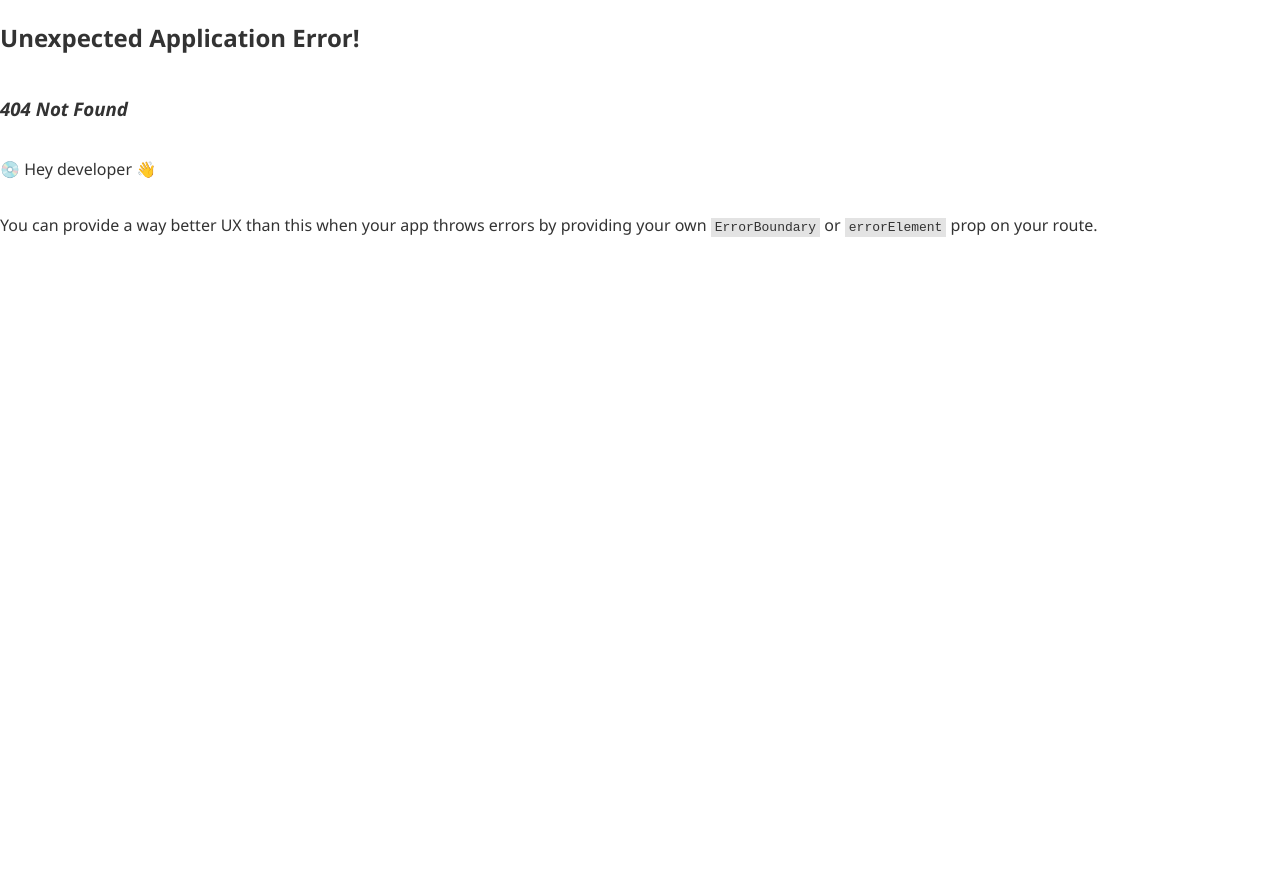
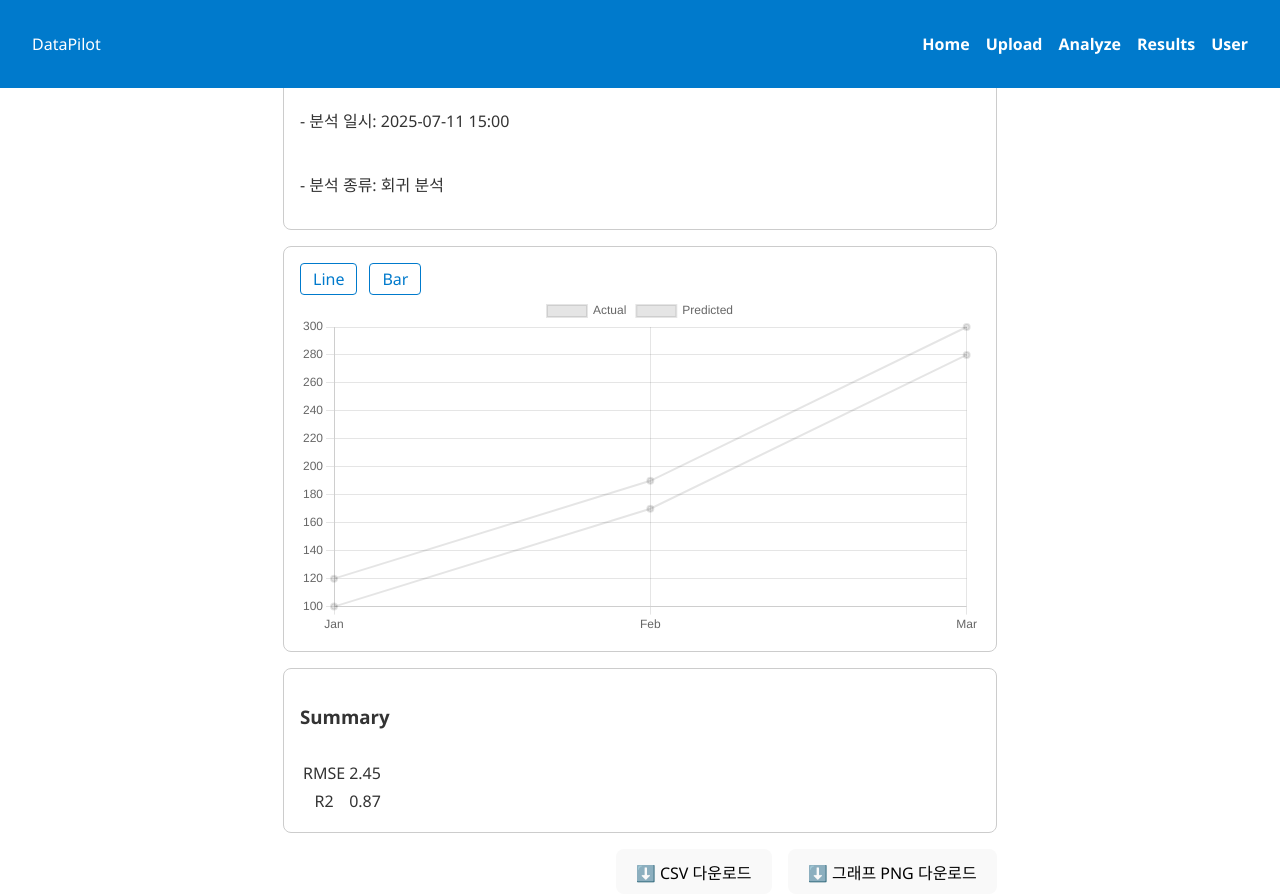
Before and after one commit to choijinkyung/DataPilot-AI-based-Data-Analytics-Platform, a React (Vite) app in the folder frontend/: page /results in a window 1280 px wide. Before the commit this address had no page. Before the commit the page ends 800 px from the top, so only its background shows below. Built offline with nearby package versions, Linux system fonts and the light colour scheme; sample sign-in values are in the browser's storage.

Commit message:
Result Page UI Prototype

```diff
--- a/frontend/package.json
+++ b/frontend/package.json
@@ -11,7 +11,9 @@
   },
   "dependencies": {
     "axios": "^1.10.0",
+    "chart.js": "^4.5.0",
     "react": "^19.1.0",
+    "react-chartjs-2": "^5.3.0",
     "react-dom": "^19.1.0",
     "react-dropzone": "^14.3.8",
     "react-router-dom": "^7.6.3",
--- a/frontend/src/features/results/Result.module.scss
+++ b/frontend/src/features/results/Result.module.scss
@@ -1,3 +1,55 @@
 @use '@styles/abstracts/variables' as *;
 @use '@styles/abstracts/mixins' as *;
 @use "sass:color";
+
+.header {
+    @include card;
+    margin-bottom: $gap;
+    @include flex(column);
+}
+
+.chartTabs {
+    @include card;
+    margin-bottom: $gap;
+}
+
+.tabNav {
+    @include flex(row, 0.75rem);
+
+    button {
+        background: transparent;
+        border: 1px solid $color-primary;
+        color: $color-primary;
+        border-radius: $radius/2;
+        padding: 0.25rem 0.75rem;
+        cursor: pointer;
+
+        &.active {
+            background: $color-primary;
+            color: $font-color-base;
+        }
+    }
+}
+
+.chartBox {
+    height: 340px;
+
+    canvas,
+    svg {
+        width: 100%;
+        height: 100%;
+    }
+}
+
+.bottomBar {
+    @include flex(row, 1rem, center, flex-end);
+
+    .btn {
+        background: $color-primary;
+        border: none;
+        color: $font-color-base;
+        border-radius: $radius/2;
+        padding: 0.4rem 1rem;
+        cursor: pointer;
+    }
+}
--- a/frontend/src/features/results/ResultsContent.tsx
+++ b/frontend/src/features/results/ResultsContent.tsx
@@ -0,0 +1,80 @@
+// components/ResultContent.tsx
+import React from 'react';
+import styles from './Result.module.scss';
+
+type Props = {
+  fileName: string;
+  runAt: string;
+  analysisType: string;
+
+  tabs: string[];
+  activeTab: string;
+  onTabChange: (t: string) => void;
+
+  ChartElement: React.ReactNode; // 그래프 컴포넌트 (canvas/svg)
+
+  summary: Record<string, number>;
+  onCsvDownload: () => void;
+  onPngDownload: () => void;
+};
+
+export default function ResultContent({
+  fileName,
+  runAt,
+  analysisType,
+  tabs,
+  activeTab,
+  onTabChange,
+  ChartElement,
+  summary,
+  onCsvDownload,
+  onPngDownload,
+}: Props) {
+  return (
+    <div>
+      {/* 상단 메타정보 */}
+      <section className={styles.header}>
+        <h2>📊 분석 결과: “{fileName}”</h2>
+        <p>- 분석 일시: {runAt}</p>
+        <p>- 분석 종류: {analysisType}</p>
+      </section>
+
+      {/* 차트 탭 */}
+      <section className={styles.chartTabs}>
+        <nav className={styles.tabNav}>
+          {tabs.map(t => (
+            <button
+              key={t}
+              className={activeTab === t ? 'active' : ''}
+              onClick={() => onTabChange(t)}
+            >
+              {t}
+            </button>
+          ))}
+        </nav>
+        <div className={styles.chartBox}>{ChartElement}</div>
+      </section>
+
+      {/* 요약 테이블 */}
+      <section className={styles.header}>
+        <h3>Summary</h3>
+        <table>
+          <tbody>
+            {Object.entries(summary).map(([k, v]) => (
+              <tr key={k}>
+                <td>{k}</td>
+                <td>{v}</td>
+              </tr>
+            ))}
+          </tbody>
+        </table>
+      </section>
+
+      {/* 하단 다운로드 */}
+      <section className={styles.bottomBar}>
+        <button className="btn" onClick={onCsvDownload}>⬇️ CSV 다운로드</button>
+        <button className="btn" onClick={onPngDownload}>⬇️ 그래프 PNG 다운로드</button>
+      </section>
+    </div>
+  );
+}
--- a/frontend/src/features/results/ResultsPage.tsx
+++ b/frontend/src/features/results/ResultsPage.tsx
@@ -0,0 +1,76 @@
+// pages/ResultPage.tsx
+import React, { useEffect, useRef, useState ,useMemo} from 'react';
+import { Line,Bar } from 'react-chartjs-2';
+import '@/utils/chartRegister'; // Chart.js 플러그인 등록
+
+import ResultContent from './ResultsContent';
+import { downloadCsv, downloadPng } from '@/utils/fileDownload';
+
+export default function ResultPage() {
+  const fileName = 'sales.csv';
+  const runAt = '2025-07-11 15:00';
+  const analysisType = '회귀 분석';
+
+  /* 탭 상태 */
+  const tabs = ['Line', 'Bar'];
+  const [activeTab, setActiveTab] = useState('Line');
+  /* 공통 데이터 */
+  const labels = ['Jan', 'Feb', 'Mar'];
+  const values1 = [120, 190, 300];
+  const values2 = [100, 170, 280];
+
+  /* 차트 데이터/옵션 메모이즈 */
+  const lineData = useMemo(
+    () => ({
+      labels,
+      datasets: [
+        { label: 'Actual', data: values1, borderWidth: 2 },
+        { label: 'Predicted', data: values2, borderWidth: 2 }
+      ]
+    }),
+    []
+  );
+
+  const barData = useMemo(
+    () => ({
+      labels,
+      datasets: [
+        { label: 'Actual', data: values1, backgroundColor: 'rgba(78,158,255,0.6)' },
+        { label: 'Predicted', data: values2, backgroundColor: 'rgba(255,99,132,0.6)' }
+      ]
+    }),
+    []
+  );
+
+  /* 요약 */
+  const summary = { RMSE: 2.45, R2: 0.87 };
+
+  /* 다운로드 로직 */
+  const handleCsv = () => downloadCsv(summary, `${fileName}_summary.csv`);
+  const handlePng = () => downloadPng('chart-canvas', `${fileName}_${activeTab}.png`);
+
+  /* 탭별 그래프 요소 */
+  const chartEl =
+  activeTab === 'Line' ? (
+    <Line key="line" id="chart-canvas" data={lineData} options={{ responsive: true }} />
+  ) : activeTab === 'Bar' ? (
+    <Bar key="bar" id="chart-canvas" data={barData} options={{ responsive: true }} />
+  ) : null; // Summary 탭이면 차트 없음
+
+
+
+  return (
+    <ResultContent
+      fileName={fileName}
+      runAt={runAt}
+      analysisType={analysisType}
+      tabs={tabs}
+      activeTab={activeTab}
+      onTabChange={setActiveTab}
+      ChartElement={chartEl}
+      summary={summary}
+      onCsvDownload={handleCsv}
+      onPngDownload={handlePng}
+    />
+  );
+}
--- a/frontend/src/routes/index.tsx
+++ b/frontend/src/routes/index.tsx
@@ -8,7 +8,7 @@ import  LoginPage  from '@features/auth/login/LoginPage';
 import  HomePage  from '@features/home/HomePage';
 import UploadPage  from '@features/upload/UploadPage';
 import AnalyzePage  from '@features/analyze/AnalyzePage';
-// import ResultsPage  from '@features/results/ResultsPage';
+import ResultsPage  from '@features/results/ResultsPage';
 // import UserPage  from '@features/user/UserPage';
 
 export const routes: RouteObject[] = [
@@ -24,7 +24,7 @@ export const routes: RouteObject[] = [
       { index: true,  element: <HomePage /> },   // == path: ''
       { path: 'upload',  element: <UploadPage /> },
       { path: 'analyze', element: <AnalyzePage /> },
-      // { path: 'results', element: <ResultsPage /> },
+      { path: 'results', element: <ResultsPage /> },
       // { path: 'user',    element: <UserPage /> },
     ],
   },
--- a/frontend/src/styles/abstracts/_variables.scss
+++ b/frontend/src/styles/abstracts/_variables.scss
@@ -12,5 +12,7 @@ $font-family-base: 'Segoe UI', Tahoma, Geneva, Verdana, sans-serif;
 $font-size-base: 16px;
 $font-color-base: #333;
 $font-weight-base: 400;
+
 $radius: 8px;
 $spacing: 1rem;
+$gap: 1rem;
--- /dev/null
+++ b/frontend/src/utils/chartRegister.ts
@@ -0,0 +1,23 @@
+// charts/register.ts
+import {
+    Chart as ChartJS,
+    LineElement,
+    BarElement,
+    PointElement,
+    LinearScale,
+    CategoryScale,
+    Title,
+    Tooltip,
+    Legend
+  } from 'chart.js';
+
+  ChartJS.register(
+    LineElement,
+    BarElement,
+    PointElement,
+    LinearScale,
+    CategoryScale,
+    Title,
+    Tooltip,
+    Legend
+  );
--- /dev/null
+++ b/frontend/src/utils/fileDownload.ts
@@ -0,0 +1,21 @@
+// utils/fileDownload.ts
+export const downloadCsv = (obj: Record<string, number>, filename: string) => {
+    const rows = Object.entries(obj).map(([k, v]) => `${k},${v}`).join('\n');
+    const blob = new Blob([rows], { type: 'text/csv;charset=utf-8;' });
+    trigger(blob, filename);
+  };
+
+  export const downloadPng = (canvasId: string, filename: string) => {
+    const canvas = document.getElementById(canvasId) as HTMLCanvasElement;
+    if (!canvas) return;
+    canvas.toBlob(blob => blob && trigger(blob, filename));
+  };
+
+  const trigger = (blob: Blob, filename: string) => {
+    const url = URL.createObjectURL(blob);
+    const a = document.createElement('a');
+    a.href = url;
+    a.download = filename;
+    a.click();
+    URL.revokeObjectURL(url);
+  };
```
Also changed, not shown: 1 other file (tests, documents, lock files or other folders).
